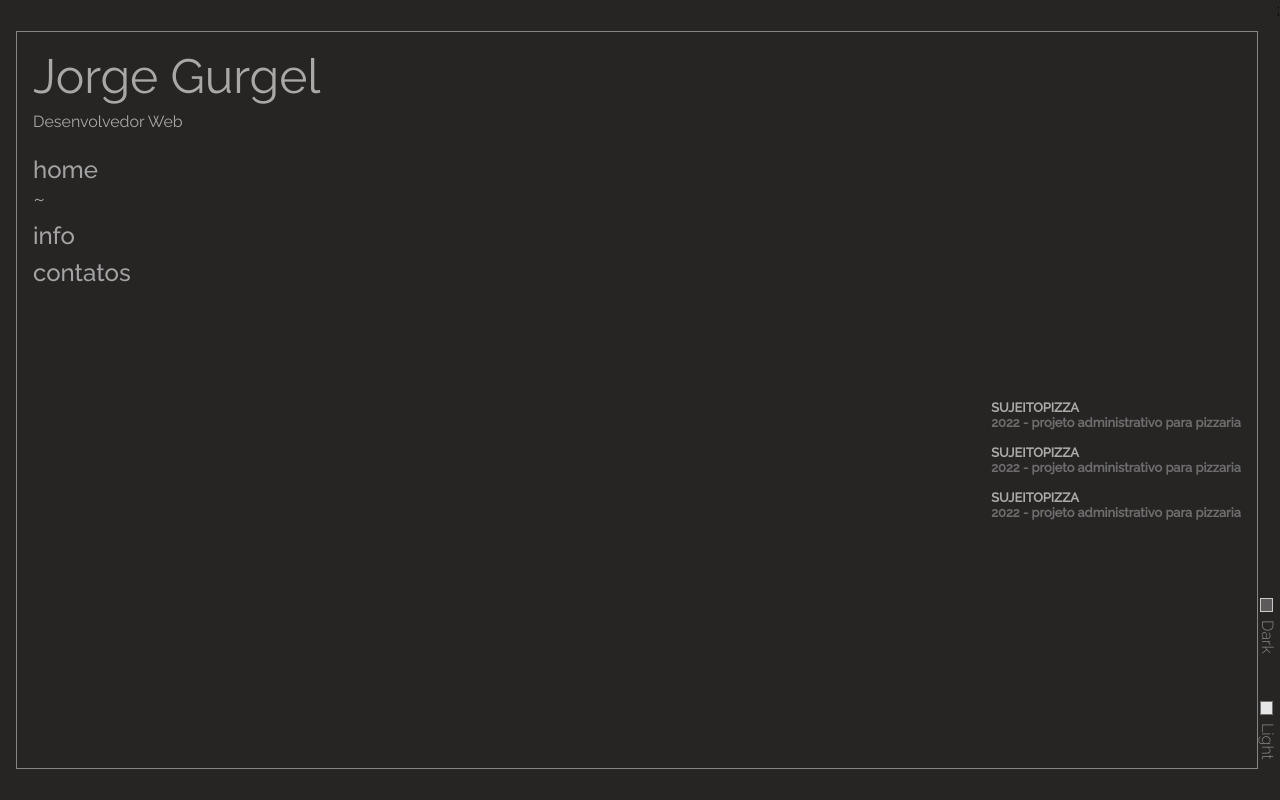
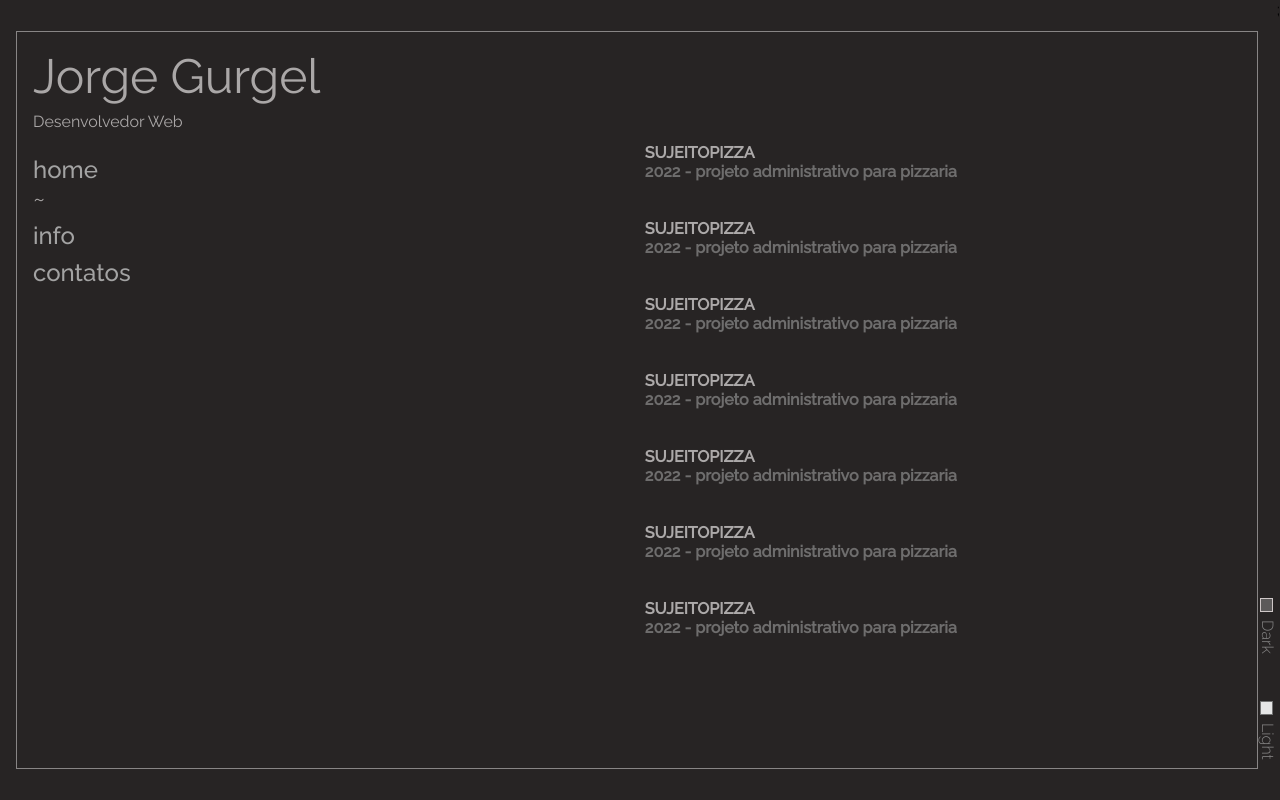
Before and after one commit to jorgelgf/portifoliojorge, a React (Create React App) app: page / in a window 1280 px wide. Both pictures are taken after a click on the element "projeto". Built offline with nearby package versions, Linux system fonts and the light colour scheme.

Commit message:
Efeitos| corrigido component : inserido efeitos de animação @keyframes [layout, home] | inserido props no componente sections

```diff
--- a/src/component/sections/index.jsx
+++ b/src/component/sections/index.jsx
@@ -1,9 +1,9 @@
 import React from "react";
 import styles from "./styles.module.scss";
 
-const Sections = ({ children, style }) => {
+const Sections = ({ children, ...props }) => {
   return (
-    <div style={style} className={styles.containerSection}>
+    <div {...props} className={styles.containerSection}>
       {children}
     </div>
   );
--- a/src/component/stylesColor/index.jsx
+++ b/src/component/stylesColor/index.jsx
@@ -1,4 +1,4 @@
-import React from "react";
+import React, { useEffect } from "react";
 import styles from "./styles.module.scss";
 import { useNavigate } from "react-router-dom";
 
@@ -19,14 +19,14 @@ const StylesColor = () => {
   };
   backgroundColor = localStorage.getItem("backgroundColor");
 
-  if (backgroundColor) {
+  useEffect(() => {
     document.documentElement.style.backgroundColor = backgroundColor;
-  }
+  }, [backgroundColor]);
 
   return (
     <div className={styles.container}>
       <span onClick={handleClickDark}>
-        <div className={`${styles.dark} ${styles.color}`}></div>
+        <div className={`${styles.dark}`}></div>
         Dark
       </span>
       <span onClick={handleClickLight}>
--- a/src/pages/Home/index.jsx
+++ b/src/pages/Home/index.jsx
@@ -6,7 +6,7 @@ import StylesColor from "../../component/stylesColor";
 import { useEffect, useState } from "react";
 import Welcome from "../../component/wellcome";
 import { projects } from "../../service/projects";
-console.log(projects);
+
 const Home = () => {
   const [boolWelcome, setBoolWelcome] = useState(true);
   const [selectHome, setSelectHome] = useState(false);
@@ -19,6 +19,23 @@ const Home = () => {
       setBoolWelcome(false);
     }, 3000);
   }, []);
+
+  //obj de estilo - lado direito
+  const sectionRight = {
+    display: "flex",
+    justifyContent: "space-around",
+    padding: "0rem 1rem 0rem 2rem",
+    fontWeight: "600",
+    fontSize: "1rem",
+  };
+  const sectionRightHome = {
+    display: "flex",
+    justifyContent: "flex-end",
+    padding: "0rem 1rem 0rem 2rem",
+    fontWeight: "600",
+    fontSize: "1rem",
+  };
+
   const handleClickHome = () => {
     setSelectHome(!selectHome);
     setSelectProject(true);
@@ -49,23 +66,15 @@ const Home = () => {
 
   const ShowProject = () => {
     return (
-      <div
-        style={{
-          height: "50%",
-          display: "flex",
-          flexDirection: "column",
-          alignItems: "flex-end",
-          fontSize: ".8rem",
-        }}
-      >
+      <div className={styles.containerProject}>
         {projects.map((i, index) => {
           return (
             <a
+              className={styles.aLink}
               href={i.github}
               target="_blank"
               key={index}
               rel="noreferrer"
-              style={{ textDecoration: "none", color: "rgb(172, 169, 169)" }}
             >
               {" "}
               <div>
@@ -90,7 +99,6 @@ const Home = () => {
             <p className={styles.job}>Desenvolvedor Web</p>
             <div className={styles.item}>
               <span onClick={handleClickHome} className={styles.easyAll}>
-                {" "}
                 {selectHome ? (
                   <p>home</p>
                 ) : (
@@ -121,7 +129,6 @@ const Home = () => {
                   <span
                     style={{
                       fontSize: "1.5rem",
-                      transition: " opacity 1s ease-out",
                     }}
                   >
                     ~
@@ -130,21 +137,12 @@ const Home = () => {
               </span>
             </div>
           </Sections>
-          <Sections
-            style={{
-              display: "flex",
-              justifyContent: "flex-end",
-              padding: "0rem 1rem 2rem 2rem",
-              fontWeight: "600",
-
-              fontSize: ".85rem",
-            }}
-          >
+          <Sections style={selectHome ? sectionRight : sectionRightHome}>
             {selectProject === false && ShowProject()}
             {selectHome === false && (
-              <span style={{ marginBottom: "1rem" }}>
-                Nascido em Janduís, Rio Grande do Norte. Sou programador WEB. Eu
-                acredito que a tecnologia veio para unir pessoas e negócios
+              <span className={styles.mission}>
+                Nascido em Janduís, Rio Grande do Norte. Eu acredito que a
+                tecnologia veio para unir pessoas e negócios
               </span>
             )}
           </Sections>
--- a/src/pages/Home/styles.module.scss
+++ b/src/pages/Home/styles.module.scss
@@ -1,3 +1,9 @@
+.containerProject {
+  overflow: hidden;
+  overflow-y: scroll;
+  max-height: 600px;
+}
+
 .container {
   background-color: transparent;
   height: auto;
@@ -40,4 +46,40 @@
   display: flex;
   align-items: center;
   justify-content: flex-start;
+  p,
+  span {
+    animation: anime 0.2s forwards;
+    opacity: 0;
+    :hover {
+      transition: all 0.2s;
+      color: rgb(219, 217, 217);
+    }
+  }
 }
+
+.aLink {
+  margin: 0 1rem;
+  font-size: 1rem;
+  text-decoration: none;
+  color: rgb(172, 169, 169);
+  animation: anime 0.5s forwards;
+  opacity: 0;
+  transition: opacity 0.2s all;
+  :hover {
+    transition: all 0.2s;
+    color: rgb(219, 217, 217);
+  }
+}
+
+.mission {
+  margin-bottom: 1rem;
+  animation: anime 0.2s forwards;
+  opacity: 0;
+}
+@keyframes anime {
+  to {
+    transition: opacity 0.2s ease-out;
+
+    opacity: 1;
+  }
+}
--- a/src/service/projects/index.jsx
+++ b/src/service/projects/index.jsx
@@ -17,4 +17,28 @@ export const projects = [
     github: "https://github.com/jorgelgf/pizzaria",
     page: "",
   },
+  {
+    name: "SujeitoPizza",
+    info: "2022 - projeto administrativo para pizzaria",
+    github: "https://github.com/jorgelgf/pizzaria",
+    page: "",
+  },
+  {
+    name: "SujeitoPizza",
+    info: "2022 - projeto administrativo para pizzaria",
+    github: "https://github.com/jorgelgf/pizzaria",
+    page: "",
+  },
+  {
+    name: "SujeitoPizza",
+    info: "2022 - projeto administrativo para pizzaria",
+    github: "https://github.com/jorgelgf/pizzaria",
+    page: "",
+  },
+  {
+    name: "SujeitoPizza",
+    info: "2022 - projeto administrativo para pizzaria",
+    github: "https://github.com/jorgelgf/pizzaria",
+    page: "",
+  },
 ];
```
